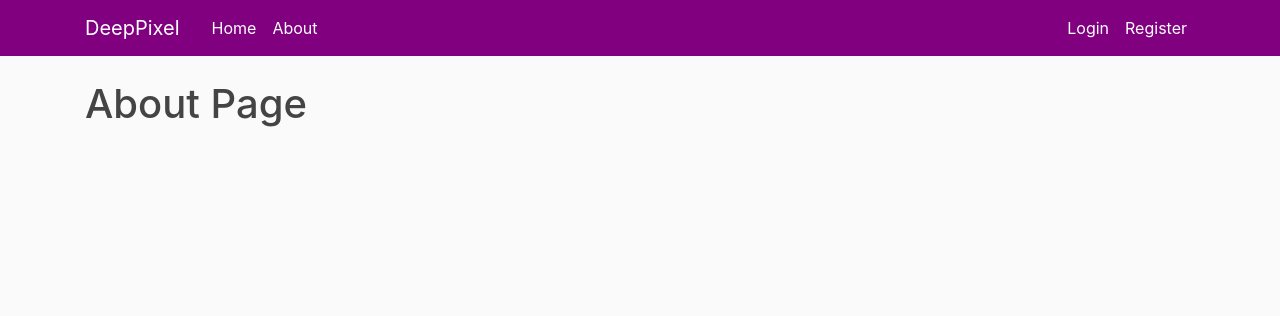
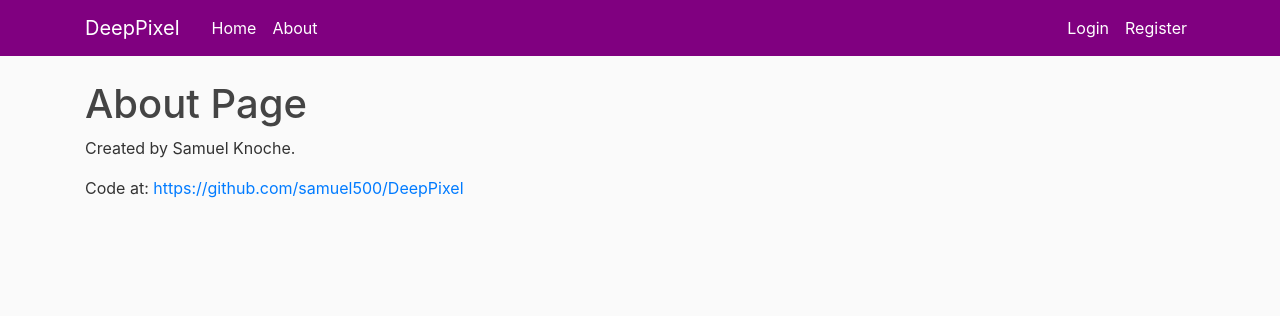
Before and after one commit to samuel500/DeepPixel, a Flask app: page /about in a window 1280 px wide. Shown: the top 316 px of the page. Run offline with Flask 2, Linux system fonts and the light colour scheme; some libraries are stand-ins or nearby versions.

Commit message:
README and about

```diff
--- a/deeppixel/templates/about.html
+++ b/deeppixel/templates/about.html
@@ -1,4 +1,8 @@
 {% extends "layout.html" %}
 {% block content %}
     <h1>About Page</h1>
+
+    <p>Created by Samuel Knoche.</p>
+
+    <p>Code at: <a href=https://github.com/samuel500/DeepPixel>https://github.com/samuel500/DeepPixel</a></p>
 {% endblock content %}
```
Also changed, not shown: README.md, lambda/README.md.
